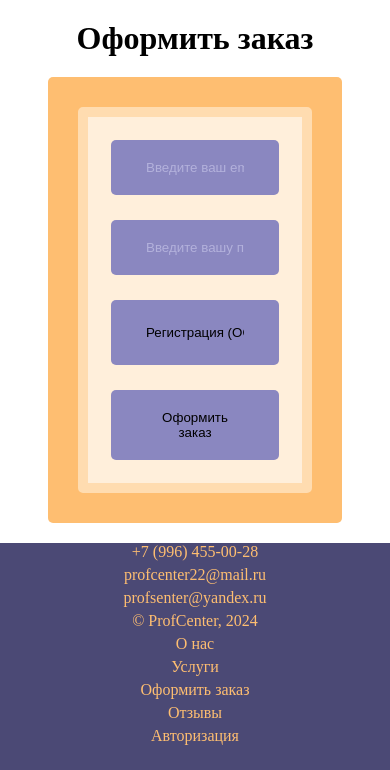
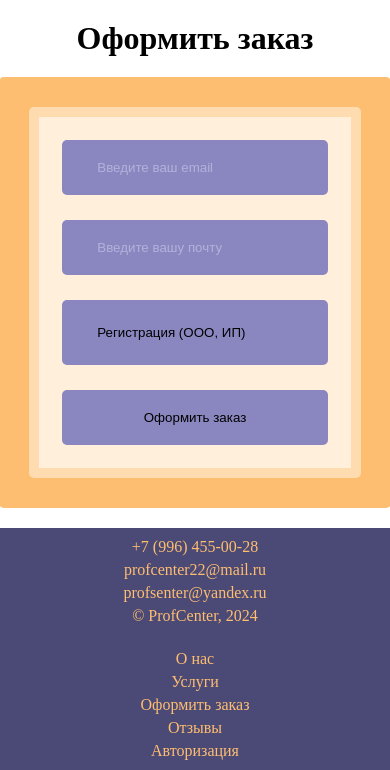
Before and after one commit to lxsenju/ProfCenter_2024, a PHP site: page /order.html in a window 390 px wide. Shown: the part 130-900 px from the top of the page. Before the commit the page ends 875 px from the top, so only its background shows below. Run offline with PHP 8.4, Linux system fonts and the light colour scheme; style sheets or scripts are compiled from the project's sources.

Commit message:
fix: adaptive, footer

```diff
--- a/style/header-footer.scss
+++ b/style/header-footer.scss
@@ -133,26 +133,13 @@ body {
 
   &__nav {
     @include ul-base;
-
+    display: flex;
+    flex-direction: row;
+    gap: 30px;
     ul {
       flex-direction: column;
       gap: 5px;
     }
-  }
-
-  &__nav-icon {
-    @include ul-base;
-
-    ul {
-      gap: 10px;
-    }
-  }
-
-  &__nav-left {
-    display: flex;
-    flex-direction: row;
-    gap: 50px;
-    padding: 0 0 0 40px;
   }
 }
 
@@ -160,7 +147,6 @@ body {
   .header {
     padding: 30px;
   }
-
   .header__nav {
     display: none;
   }
@@ -214,7 +200,14 @@ body {
     transform: translateY(-10px) rotate(-45deg);
   }
 
-  .footer, .footer__nav-left {
+  .footer {
+    display: flex;
     flex-direction: column;
+    &__nav {
+      display: flex;
+      flex-direction: column;
+      gap: 20px;
+      padding: 10px;
+    }
   }
 }
--- a/style/index.css
+++ b/style/index.css
@@ -90,6 +90,11 @@ body {
   flex: 0 0 auto;
   min-height: 170px;
 }
+.footer__nav {
+  display: flex;
+  flex-direction: row;
+  gap: 30px;
+}
 .footer__nav ul {
   display: flex;
   flex-direction: column;
@@ -179,8 +162,15 @@ body {
   .hamburger_lines.active .bar:nth-child(3) {
     transform: translateY(-10px) rotate(-45deg);
   }
-  .footer, .footer__nav-left {
+  .footer {
+    display: flex;
     flex-direction: column;
+  }
+  .footer__nav {
+    display: flex;
+    flex-direction: column;
+    gap: 20px;
+    padding: 10px;
   }
 }
 .section {
@@ -358,6 +351,17 @@ ul, li, h1, h2, h3, p, a {
   .orders {
     flex-direction: column;
   }
+  .section__right {
+    display: none;
+  }
+  .section {
+    width: 85%;
+  }
+  .comm {
+    display: flex;
+    flex-direction: column;
+    gap: 10px;
+  }
 }
 
 /*# sourceMappingURL=index.css.map */
--- a/style/index.scss
+++ b/style/index.scss
@@ -39,7 +39,11 @@
       }
 
     }
-
+    table {
+      th, td {
+        padding: 5px;
+      }
+    }
     form {
       @include header-footer.flex-base;
       gap: 25px;
@@ -118,6 +122,7 @@
       }
     }
   }
+
   &__right{
     display: flex;
     justify-content: center;
@@ -133,8 +138,8 @@
       height: 33rem;
     }
     .man-img {
-      width: 20rem;
-      height: 25rem;
+      width: 25rem;
+      height: 30rem;
     }
   }
 }
@@ -181,8 +186,22 @@ ul, li, h1, h2, h3, p, a {
   text-decoration: none;
 }
 
+
 @media (max-width: 412px) {
+
   .orders {
     flex-direction: column;
   }
+  .section__right{
+    display: none;
+  }
+  .section {
+    width: 85%;
+
+  }
+  .comm{
+    display: flex;
+    flex-direction: column;
+    gap: 10px;
+  }
 }
```
Also changed, not shown: other parts of style/index.css (+5 -24 lines), 1 other file.
